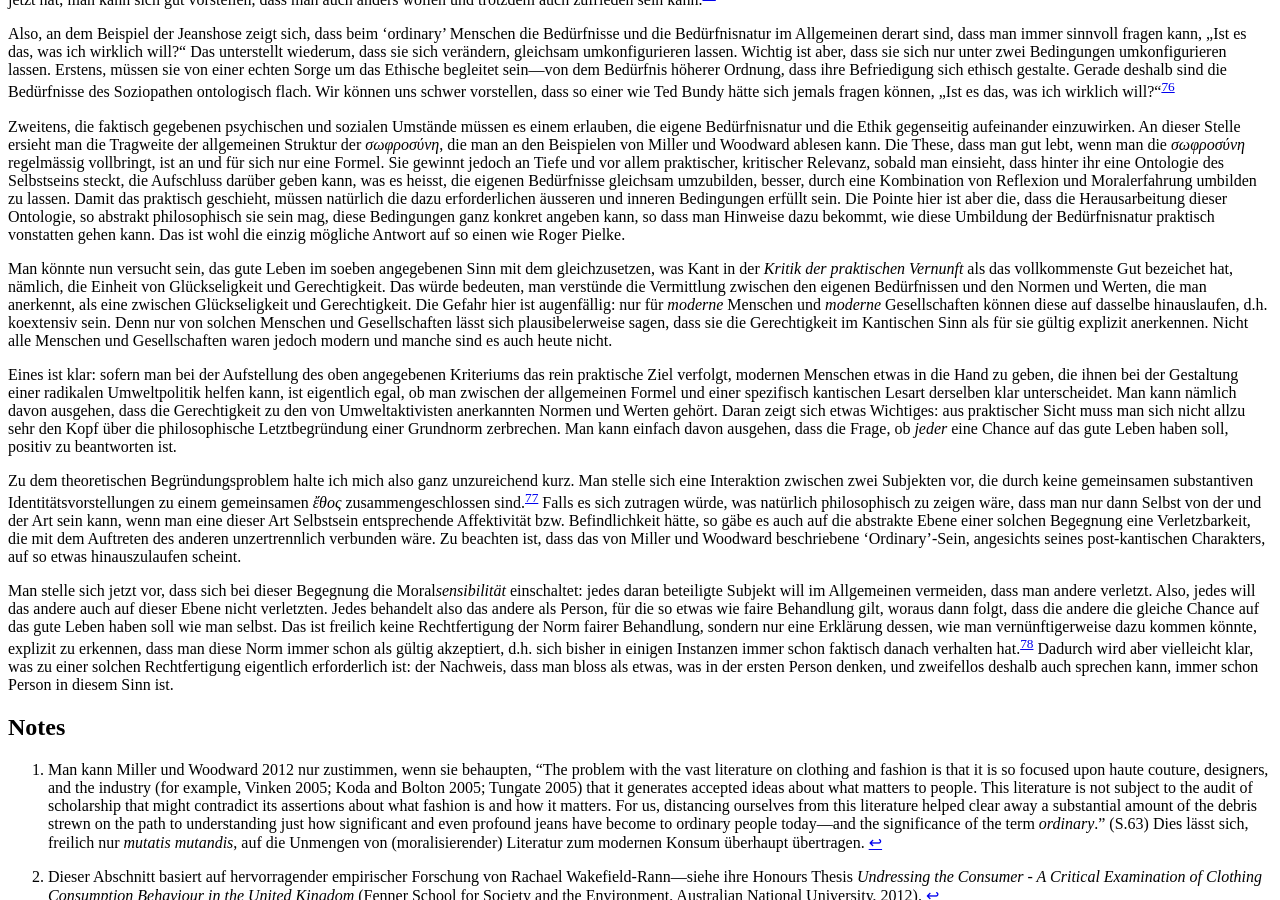
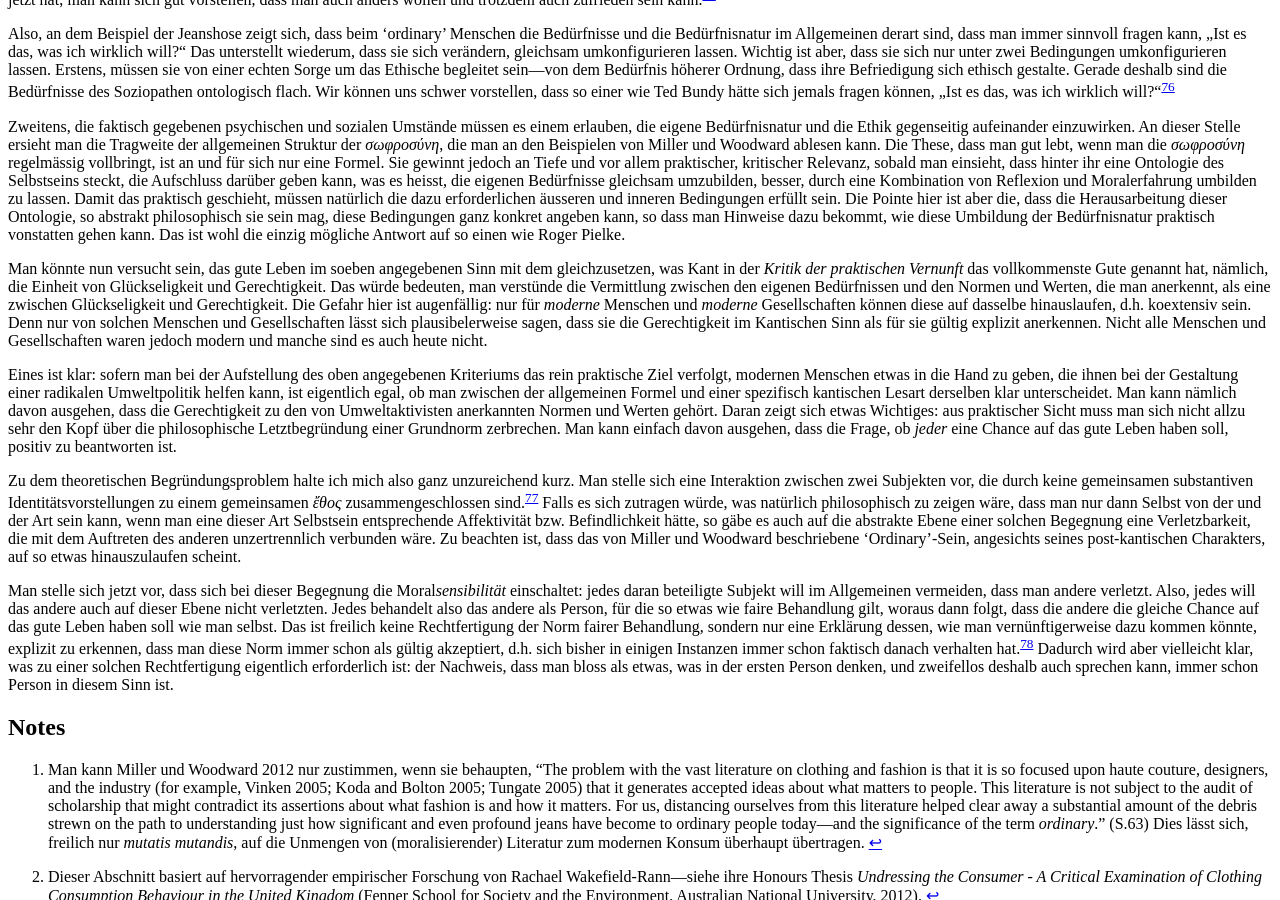
Before and after one commit to klepas/bruins-site, a Jekyll site: the page built from papers/_posts/2013-06-13-The-Struggle-for-the-Ordinary.md, in a window 1280 px wide and 900 px high, scrolled down 12513 px. Built offline with Jekyll 4.4.1, drawn with Linux system fonts in a browser that asks for light colours; nearby versions of some CDN libraries; some web fonts are replaced.

Commit message:
Updated 2013-06-13-The-Struggle-for-the-Ordinary.md

```diff
--- a/papers/_posts/2013-06-13-The-Struggle-for-the-Ordinary.md
+++ b/papers/_posts/2013-06-13-The-Struggle-for-the-Ordinary.md
@@ -238,7 +238,7 @@ Also, an dem Beispiel der Jeanshose zeigt sich, dass beim ‘ordinary’ Mensche
 
 Zweitens, die faktisch gegebenen psychischen und sozialen Umstände müssen es einem erlauben, die eigene Bedürfnisnatur und die Ethik gegenseitig aufeinander einzuwirken. An dieser Stelle ersieht man die Tragweite der allgemeinen Struktur der _σωφροσύνη_, die man an den Beispielen von Miller und Woodward ablesen kann. Die These, dass man gut lebt, wenn man die _σωφροσύνη_ regelmässig vollbringt, ist an und für sich nur eine Formel. Sie gewinnt jedoch an Tiefe und vor allem praktischer, kritischer Relevanz, sobald man einsieht, dass hinter ihr eine Ontologie des Selbstseins steckt, die Aufschluss darüber geben kann, was es heisst, die eigenen Bedürfnisse gleichsam umzubilden, besser, durch eine Kombination von Reflexion und Moralerfahrung umbilden zu lassen. Damit das praktisch geschieht, müssen natürlich die dazu erforderlichen äusseren und inneren Bedingungen erfüllt sein. Die Pointe hier ist aber die, dass die Herausarbeitung dieser Ontologie, so abstrakt philosophisch sie sein mag, diese Bedingungen ganz konkret angeben kann, so dass man Hinweise dazu bekommt, wie diese Umbildung der Bedürfnisnatur praktisch vonstatten gehen kann. Das ist wohl die einzig mögliche Antwort auf so einen wie Roger Pielke.
 
-Man könnte nun versucht sein, das gute Leben im soeben angegebenen Sinn mit dem gleichzusetzen, was Kant in der _Kritik der praktischen Vernunft_ als das vollkommenste Gut bezeichet hat, nämlich, die Einheit von Glückseligkeit und Gerechtigkeit. Das würde bedeuten, man verstünde die Vermittlung zwischen den eigenen Bedürfnissen und den Normen und Werten, die man anerkennt, als eine zwischen Glückseligkeit und Gerechtigkeit. Die Gefahr hier ist augenfällig: nur für _moderne_ Menschen und _moderne_ Gesellschaften können diese auf dasselbe hinauslaufen, d.h. koextensiv sein. Denn nur von solchen Menschen und Gesellschaften lässt sich plausibelerweise sagen, dass sie die Gerechtigkeit im Kantischen Sinn als für sie gültig explizit anerkennen. Nicht alle Menschen und Gesellschaften waren jedoch modern und manche sind es auch heute nicht.
+Man könnte nun versucht sein, das gute Leben im soeben angegebenen Sinn mit dem gleichzusetzen, was Kant in der _Kritik der praktischen Vernunft_ das vollkommenste Gute genannt hat, nämlich, die Einheit von Glückseligkeit und Gerechtigkeit. Das würde bedeuten, man verstünde die Vermittlung zwischen den eigenen Bedürfnissen und den Normen und Werten, die man anerkennt, als eine zwischen Glückseligkeit und Gerechtigkeit. Die Gefahr hier ist augenfällig: nur für _moderne_ Menschen und _moderne_ Gesellschaften können diese auf dasselbe hinauslaufen, d.h. koextensiv sein. Denn nur von solchen Menschen und Gesellschaften lässt sich plausibelerweise sagen, dass sie die Gerechtigkeit im Kantischen Sinn als für sie gültig explizit anerkennen. Nicht alle Menschen und Gesellschaften waren jedoch modern und manche sind es auch heute nicht.
 
 Eines ist klar: sofern man bei der Aufstellung des oben angegebenen Kriteriums das rein praktische Ziel verfolgt, modernen Menschen etwas in die Hand zu geben, die ihnen bei der Gestaltung einer radikalen Umweltpolitik helfen kann, ist eigentlich egal, ob man zwischen der allgemeinen Formel und einer spezifisch kantischen Lesart derselben klar unterscheidet. Man kann nämlich davon ausgehen, dass die Gerechtigkeit zu den von Umweltaktivisten anerkannten Normen und Werten gehört. Daran zeigt sich etwas Wichtiges: aus praktischer Sicht muss man sich nicht allzu sehr den Kopf über die philosophische Letztbegründung einer Grundnorm zerbrechen. Man kann einfach davon ausgehen, dass die Frage, ob _jeder_ eine Chance auf das gute Leben haben soll, positiv zu beantworten ist.
 
```
